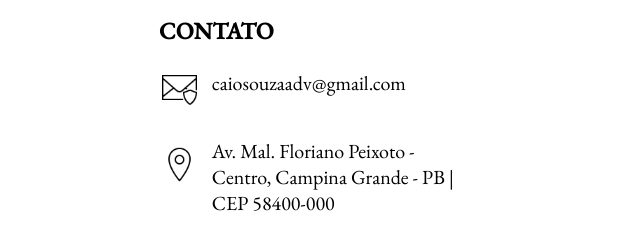
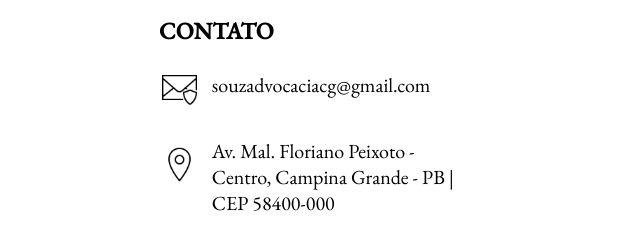
Before and after one commit to jonathanrichardss/landing-page-caio-adv, a website: page index.html in a window 1280 px wide. Shown: the part 6626-6866 px from the top of the page, 640-1280 px from the left. Drawn offline with nearby package versions, Linux system fonts and the light colour scheme.

Commit message:
Ajustado e-mail user.

```diff
--- a/index.html
+++ b/index.html
@@ -151,7 +151,7 @@
                 <li class="email_item">
                     <a href="https://www.youtube.com/channel/UCJI7_jgaKBrjYEk8vUvt9jQ" target="_blank" >
                     <img class="email-logo" src="./assets/icons/icons8-correio-seguro-100.png" alt="">
-                    <p class="email">caiosouzaadv@gmail.com</p>
+                    <p class="email">souzadvocaciacg@gmail.com</p>
                     </a>
                 </li>
                 <li class="local_item">
```
